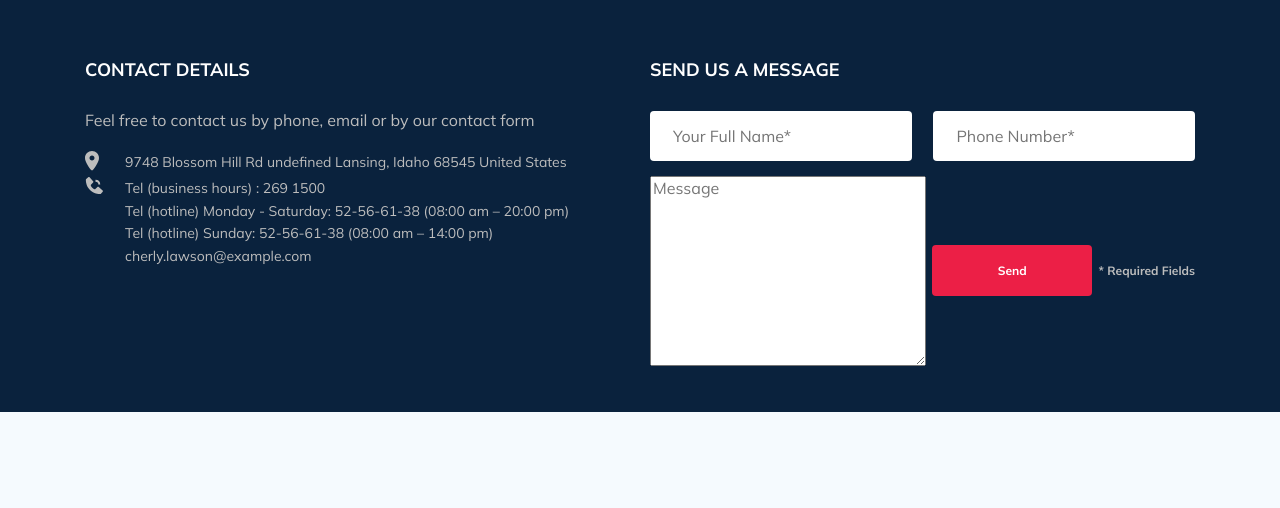
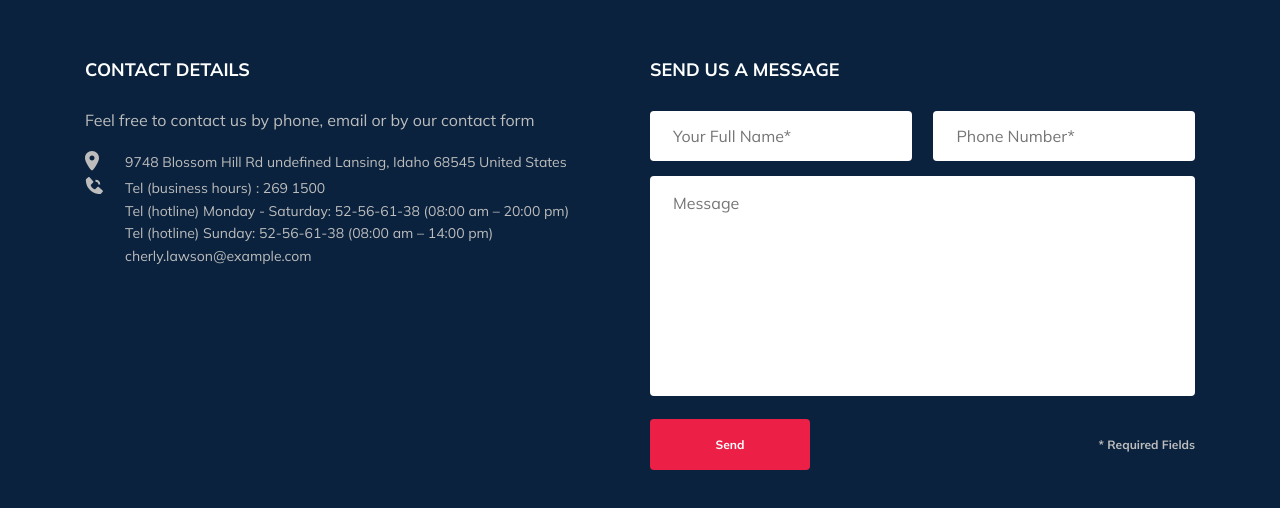
Before and after one commit to lllena/tour_plan, a plain HTML site: page index.html in a window 1280 px wide. Shown: the part 2663-3171 px from the top of the page. Before the commit the page ends 3075 px from the top, so only its background shows below. Drawn offline with Linux system fonts and the light colour scheme.

Commit message:
fix message

```diff
--- a/sass/blocks/_footer.sass
+++ b/sass/blocks/_footer.sass
@@ -78,7 +78,8 @@
         height: 50px
         margin-bottom: 15px
         flex-basis: 48%
-    &__message
+    &__massage
+        resize: none
         background-color: #ffffff
         border-radius: 4px
         padding: 18px 23px
```
Also changed, not shown: src/css/style.css, 1 other file.
